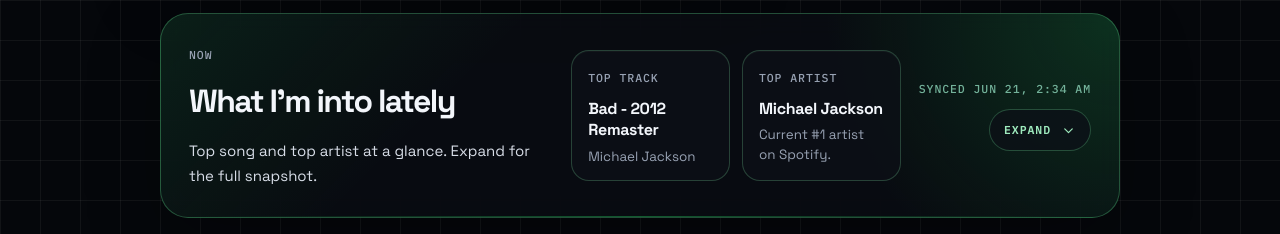
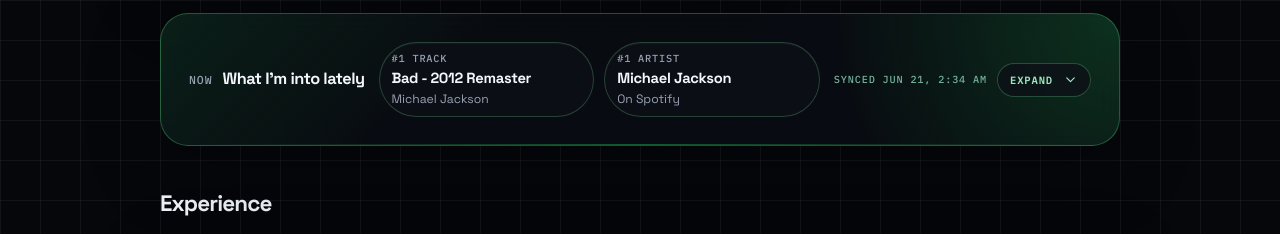
Before and after one commit to IshaanAyaan/portfoliov2, a plain HTML site: page index.html in a window 1280 px wide. Shown: the part 960-1194 px from the top of the page. Drawn offline with Linux system fonts and the light colour scheme.

Commit message:
Slim down collapsed Now preview

```diff
--- a/index.html
+++ b/index.html
@@ -273,21 +273,20 @@
       <section class="section now-section" aria-labelledby="now-heading">
         <article class="surface now-showcase" data-now-widget>
           <button class="now-preview" type="button" data-now-toggle aria-expanded="false" aria-controls="now-details">
-            <span class="now-preview-main">
+            <span class="now-preview-head">
               <span class="meta now-kicker">Now</span>
               <span class="now-preview-title" id="now-heading">What I'm into lately</span>
-              <span class="now-preview-copy">Top song and top artist at a glance. Expand for the full snapshot.</span>
             </span>
-            <span class="now-preview-grid">
-              <span class="now-preview-stat">
-                <span class="meta">Top track</span>
+            <span class="now-preview-inline">
+              <span class="now-preview-item">
+                <span class="now-preview-item-label">#1 track</span>
                 <strong data-now-top-track-summary>Waiting for Spotify data...</strong>
                 <small data-now-top-track-artist>Spotify sync in progress.</small>
               </span>
-              <span class="now-preview-stat">
-                <span class="meta">Top artist</span>
+              <span class="now-preview-item">
+                <span class="now-preview-item-label">#1 artist</span>
                 <strong data-now-top-artist-summary>Waiting for Spotify data...</strong>
-                <small data-now-top-artist-note>Daily Spotify snapshot.</small>
+                <small data-now-top-artist-note>On Spotify</small>
               </span>
             </span>
             <span class="now-preview-side">
--- a/site.js
+++ b/site.js
@@ -444,7 +444,7 @@
     }
 
     if (topArtistNote) {
-      topArtistNote.textContent = topArtist ? "Current #1 artist on Spotify." : "Daily Spotify snapshot.";
+      topArtistNote.textContent = topArtist ? "On Spotify" : "Daily snapshot";
     }
   }
 
--- a/styles.css
+++ b/styles.css
@@ -567,85 +567,96 @@
 }
 
 .now-preview {
+  appearance: none;
+  -webkit-appearance: none;
   width: 100%;
   padding: 0;
   border: 0;
   background: transparent;
   color: inherit;
-  display: grid;
-  grid-template-columns: minmax(0, 1.05fr) minmax(300px, 0.95fr) auto;
+  display: flex;
   align-items: center;
-  gap: 18px;
+  gap: 14px;
   text-align: left;
   cursor: pointer;
 }
 
-.now-preview-main,
-.now-preview-grid,
-.now-preview-stat,
-.now-preview-side {
-  display: block;
+.now-preview-head {
+  display: flex;
+  align-items: baseline;
+  gap: 10px;
+  flex: 0 0 auto;
+  min-width: 0;
 }
 
 .now-preview-title {
-  display: block;
-  margin-top: 8px;
-  font-size: clamp(1.55rem, 3vw, 2rem);
-  font-weight: 700;
-  letter-spacing: -0.05em;
-}
-
-.now-preview-copy {
-  display: block;
-  margin-top: 10px;
-  max-width: 38rem;
-  color: var(--soft);
-  line-height: 1.7;
-}
-
-.now-preview-grid {
-  display: grid;
-  grid-template-columns: repeat(2, minmax(0, 1fr));
-  gap: 12px;
-}
-
-.now-preview-stat {
-  padding: 14px 16px;
-  border-radius: 18px;
+  font-size: 1.02rem;
+  font-weight: 600;
+  letter-spacing: -0.03em;
+  white-space: nowrap;
+}
+
+.now-preview-inline {
+  min-width: 0;
+  flex: 1 1 auto;
+  display: flex;
+  align-items: center;
+  gap: 10px;
+}
+
+.now-preview-item {
+  min-width: 0;
+  flex: 1 1 0;
+  padding: 10px 12px;
+  border-radius: 999px;
   border: 1px solid color-mix(in srgb, var(--spotify) 16%, var(--border));
   background: color-mix(in srgb, var(--surface-strong) 78%, transparent);
   box-shadow: inset 0 1px 0 rgba(255, 255, 255, 0.03);
 }
 
-.now-preview-stat strong,
-.now-preview-stat small {
+.now-preview-item-label,
+.now-preview-item strong,
+.now-preview-item small {
   display: block;
-}
-
-.now-preview-stat strong {
-  margin-top: 8px;
-  font-size: 1rem;
-  line-height: 1.35;
+  min-width: 0;
+  white-space: nowrap;
+  overflow: hidden;
+  text-overflow: ellipsis;
+}
+
+.now-preview-item-label {
+  color: var(--muted);
+  font: 500 0.64rem/1.1 var(--mono);
+  letter-spacing: 0.08em;
+  text-transform: uppercase;
+}
+
+.now-preview-item strong {
+  margin-top: 5px;
+  font-size: 0.92rem;
+  line-height: 1.25;
   letter-spacing: -0.02em;
 }
 
-.now-preview-stat small {
-  margin-top: 6px;
+.now-preview-item small {
+  margin-top: 4px;
   color: var(--muted);
-  font-size: 0.84rem;
-  line-height: 1.45;
+  font-size: 0.76rem;
+  line-height: 1.2;
 }
 
 .now-preview-side {
-  display: grid;
-  justify-items: end;
-  gap: 12px;
+  display: flex;
+  align-items: center;
+  gap: 10px;
+  margin-left: auto;
+  flex: 0 0 auto;
 }
 
 .now-updated {
   margin: 0;
   color: color-mix(in srgb, var(--spotify-strong) 30%, var(--muted));
-  font: 500 0.72rem/1.5 var(--mono);
+  font: 500 0.64rem/1.2 var(--mono);
   letter-spacing: 0.08em;
   text-transform: uppercase;
   white-space: nowrap;
@@ -655,13 +666,13 @@
   display: inline-flex;
   align-items: center;
   gap: 10px;
-  min-height: 42px;
-  padding: 0 14px;
+  min-height: 34px;
+  padding: 0 12px;
   border-radius: 999px;
   border: 1px solid color-mix(in srgb, var(--spotify) 22%, var(--border));
   background: color-mix(in srgb, var(--surface-strong) 88%, transparent);
   color: color-mix(in srgb, var(--spotify-strong) 40%, var(--text));
-  font: 600 0.72rem/1 var(--mono);
+  font: 600 0.66rem/1 var(--mono);
   letter-spacing: 0.08em;
   text-transform: uppercase;
   transition: transform 180ms ease, border-color 180ms ease, background 180ms ease, color 180ms ease;
@@ -680,8 +691,8 @@
   background: color-mix(in srgb, var(--spotify) 14%, var(--surface-strong));
 }
 
-.now-preview:hover .now-preview-stat,
-.now-preview:focus-visible .now-preview-stat {
+.now-preview:hover .now-preview-item,
+.now-preview:focus-visible .now-preview-item {
   border-color: color-mix(in srgb, var(--spotify) 28%, var(--border));
 }
 
@@ -1374,7 +1385,12 @@
   }
 
   .now-preview {
-    grid-template-columns: 1fr;
+    flex-wrap: wrap;
+    align-items: stretch;
+  }
+
+  .now-preview-head {
+    flex: 1 1 100%;
   }
 
   .now-panels {
@@ -1386,7 +1402,9 @@
   }
 
   .now-preview-side {
-    justify-items: start;
+    width: 100%;
+    justify-content: space-between;
+    margin-left: 0;
   }
 }
 
@@ -1461,12 +1479,25 @@
     border-radius: 20px;
   }
 
-  .now-preview-grid {
-    grid-template-columns: 1fr;
-  }
-
-  .now-preview-stat {
-    padding: 14px;
+  .now-preview-head {
+    flex-direction: column;
+    align-items: flex-start;
+    gap: 6px;
+  }
+
+  .now-preview-title {
+    white-space: normal;
+  }
+
+  .now-preview-inline {
+    flex-direction: column;
+    align-items: stretch;
+  }
+
+  .now-preview-item {
+    width: 100%;
+    padding: 9px 11px;
+    border-radius: 16px;
   }
 }
 
```
